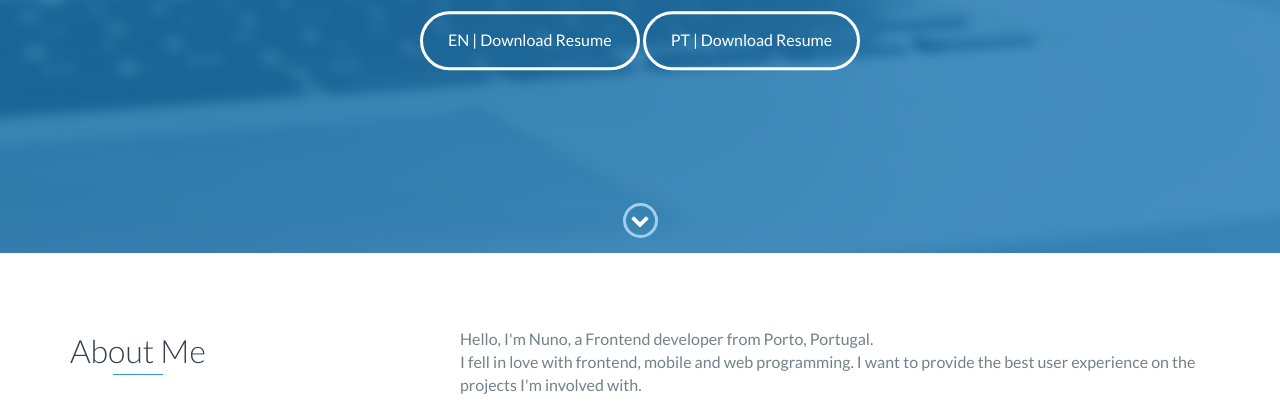
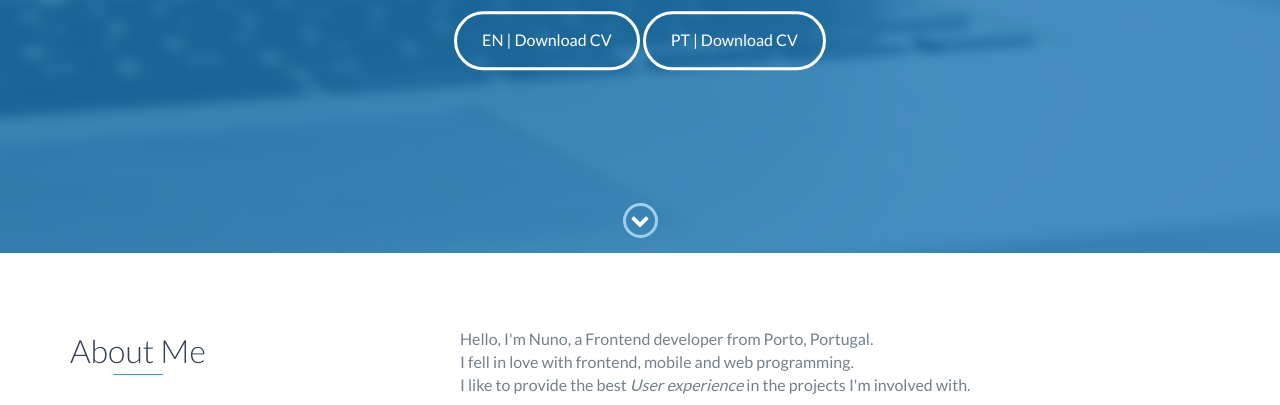
Before and after one commit to nunofpf/nunofpf.github.io, a website: page index.html in a window 1280 px wide. Shown: the part 547-952 px from the top of the page. Drawn offline with nearby package versions, Linux system fonts and the light colour scheme.

Commit message:
feat(lead content): cv instead of resume feat(assets): adds en and pt assets folder with cv

```diff
--- a/index.html
+++ b/index.html
@@ -51,18 +51,18 @@
         <h1>Nuno Ferreira</h1>
         <h2>Frontend Developer</h2>
         <a
-          href="assets/cv_en.pdf"
+          href="assets/en/CV.pdf"
           download="cv_en.pdf"
           class="btn-rounded-white"
         >
-          EN | Download Resume
+          EN | Download CV
         </a>
         <a
-          href="assets/cv_pt.pdf"
+          href="assets/pt/CV.pdf"
           download="cv_pt.pdf"
           class="btn-rounded-white"
         >
-          PT | Download Resume
+          PT | Download CV
         </a>
       </div>
       <!-- End #lead-content -->
@@ -88,9 +88,10 @@
             <p>
               Hello, I'm Nuno, a Frontend developer from Porto, Portugal.
               <br />
-              I fell in love with frontend, mobile and web programming. I want
-              to provide the best user experience on the projects I'm involved
-              with.
+              I fell in love with frontend, mobile and web programming.
+              <br />
+              I like to provide the best <i>User experience</i> in the projects
+              I'm involved with.
               <br />
             </p>
           </div>
@@ -155,9 +156,10 @@
             <div class="project-info">
               <p>
                 <strong>SkinDoc</strong> - Online, private, dermatology
-                consultations. Patients can book a consultation with an experienced
-                practitioner, describing their skin conditions and uploading photos.
-                Dermatoligists are notified about new cases and can access the app to view and respond.
+                consultations. Patients can book a consultation with an
+                experienced practitioner, describing their skin conditions and
+                uploading photos. Dermatoligists are notified about new cases
+                and can access the app to view and respond.
               </p>
               <a
                 href="https://drive.google.com/drive/folders/1sJX9xo-3-efxsU8-h2VjLmTisvvtAIGW?usp=sharing"
@@ -249,9 +251,10 @@
             <div class="project-info">
               <p>
                 <strong>Network Status</strong> enables efficient recording and
-                displaying of capacity across a region’s trauma units and emergency
-                departments. This ensures that hospitals under pressure,
-                largely due to COVID-19 at present, can be identified and patients managed in the most appropriate place.
+                displaying of capacity across a region’s trauma units and
+                emergency departments. This ensures that hospitals under
+                pressure, largely due to COVID-19 at present, can be identified
+                and patients managed in the most appropriate place.
               </p>
               <a
                 href="https://drive.google.com/drive/folders/1QuzZy1K3cp4Q1Od3CFAMtlu2Ec6QjLIn?usp=sharing"
@@ -283,16 +286,17 @@
                       JavaScript
                     </li>
                   </ul>
+                </div>
               </div>
+              <!-- End .project-info -->
             </div>
-            <!-- End .project-info -->
+            <!-- End .project -->
           </div>
-          <!-- End .project -->
         </div>
+        <p>
+          <small>Cambridge Digital Health projects. All Rights Reserved.</small>
+        </p>
       </div>
-      <p>
-        <small>Cambridge Digital Health projects. All Rights Reserved.</small>
-      </p>
     </div>
     <!-- End #projects -->
 
```
Also changed, not shown: images/icons/gb.svg (added), images/icons/pt.svg (added), 4 other files.
